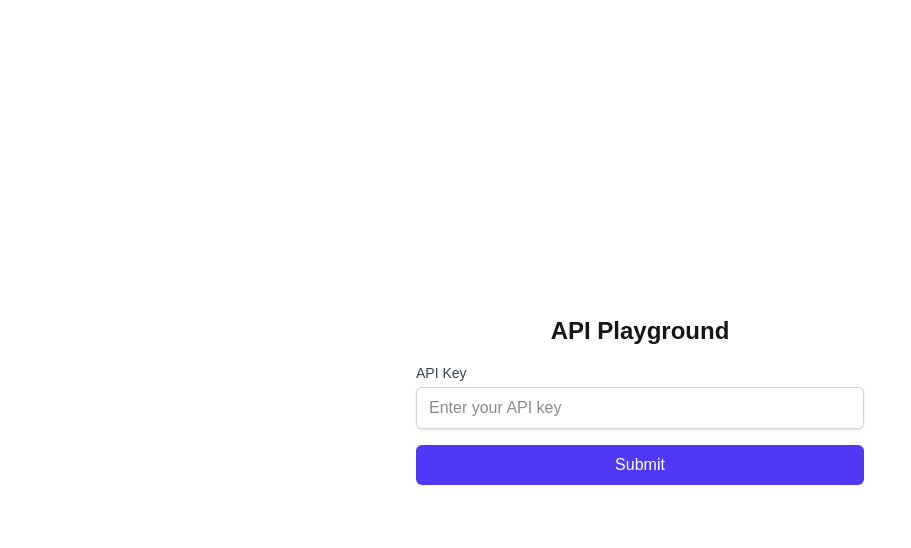
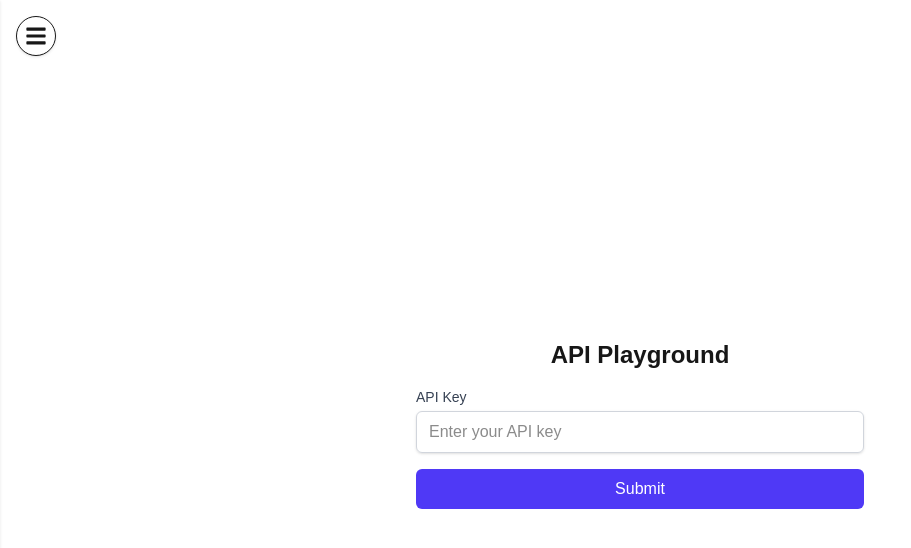
Before and after one commit to technophile21/cursor-web-app, a Next.js app: page /playground in a window 1280 px wide. Shown: the top 548 px of the page, without its empty margins (0-911 px from the left). Built offline with nearby package versions, Linux system fonts and the light colour scheme.

Commit message:
add sidebar to other pages as well

```diff
--- a/src/app/playground/page.tsx
+++ b/src/app/playground/page.tsx
@@ -3,12 +3,14 @@ import { useState } from 'react';
 import { useRouter } from 'next/navigation';
 import { strings } from '@/constants/strings';
 import Toast from '@/components/Toast';
+import Sidebar from '@/components/Sidebar';
 
 export default function PlaygroundPage() {
   const router = useRouter();
   const [apiKey, setApiKey] = useState('');
   const [toast, setToast] = useState<{ message: string; type: 'success' | 'error' } | null>(null);
   const [loading, setLoading] = useState(false);
+  const [sidebarOpen, setSidebarOpen] = useState(false);
 
   const handleSubmit = async (e: React.FormEvent) => {
     e.preventDefault();
@@ -37,6 +39,9 @@ export default function PlaygroundPage() {
   };
 
   return (
+    <div className="relative min-h-screen">
+      <Sidebar open={sidebarOpen} onClose={() => setSidebarOpen(false)} onOpen={() => setSidebarOpen(true)} />
+      <main className={sidebarOpen ? 'ml-64 px-6 pt-6 transition-all duration-200' : 'px-6 pt-6 transition-all duration-200'}>
         <div className="flex flex-col items-center justify-center min-h-screen">
           <h1 className="text-2xl font-bold mb-4">{strings.playground_title}</h1>
           <form onSubmit={handleSubmit} className="w-full max-w-md">
@@ -71,5 +76,7 @@ export default function PlaygroundPage() {
             />
           )}
         </div>
+      </main>
+    </div>
   );
 }
--- a/src/app/protected/page.tsx
+++ b/src/app/protected/page.tsx
@@ -4,11 +4,13 @@ import { useSearchParams } from 'next/navigation';
 import Toast from '@/components/Toast';
 import { supabaseApiKeyService } from '@/services/supabaseApiKeyService';
 import { strings } from '@/constants/strings';
+import Sidebar from '@/components/Sidebar';
 
 export default function ProtectedPage() {
   const searchParams = useSearchParams();
   const apiKey = searchParams.get('apiKey') || '';
   const [toast, setToast] = useState<{ message: string; type: 'success' | 'error' } | null>(null);
+  const [sidebarOpen, setSidebarOpen] = useState(false);
 
   useEffect(() => {
     if (!apiKey) return;
@@ -30,6 +32,9 @@ export default function ProtectedPage() {
   }, [apiKey]);
 
   return (
+    <div className="relative min-h-screen">
+      <Sidebar open={sidebarOpen} onClose={() => setSidebarOpen(false)} onOpen={() => setSidebarOpen(true)} />
+      <main className={sidebarOpen ? 'ml-64 px-6 pt-6 transition-all duration-200' : 'px-6 pt-6 transition-all duration-200'}>
         <div className="flex flex-col items-center justify-center min-h-screen">
           <h1 className="text-2xl font-bold mb-4">{strings.protected_page_title}</h1>
           <p className="mb-2">{strings.api_key_label}: <span className="font-mono bg-gray-100 px-2 py-1 rounded">{apiKey}</span></p>
@@ -41,5 +46,7 @@ export default function ProtectedPage() {
             />
           )}
         </div>
+      </main>
+    </div>
   );
 }
```
Lines whose indentation alone changed are shown as unchanged.
